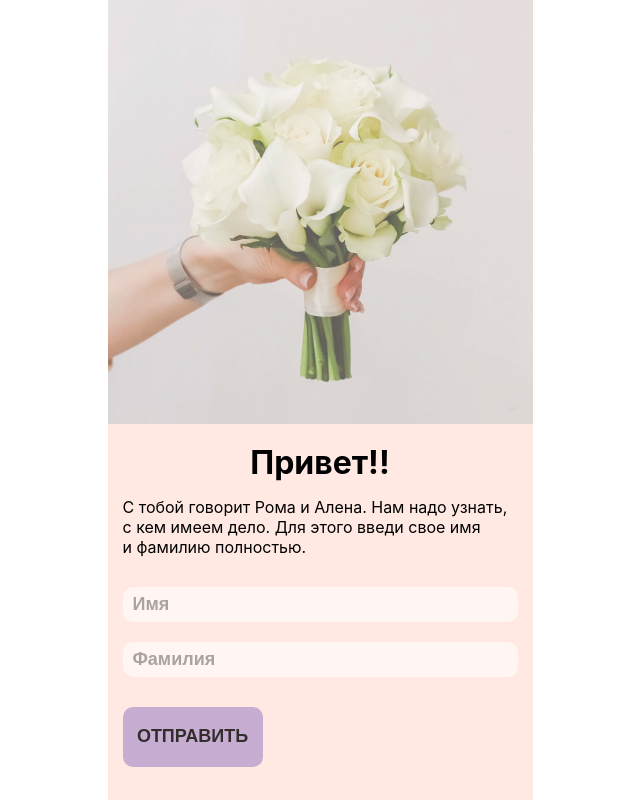
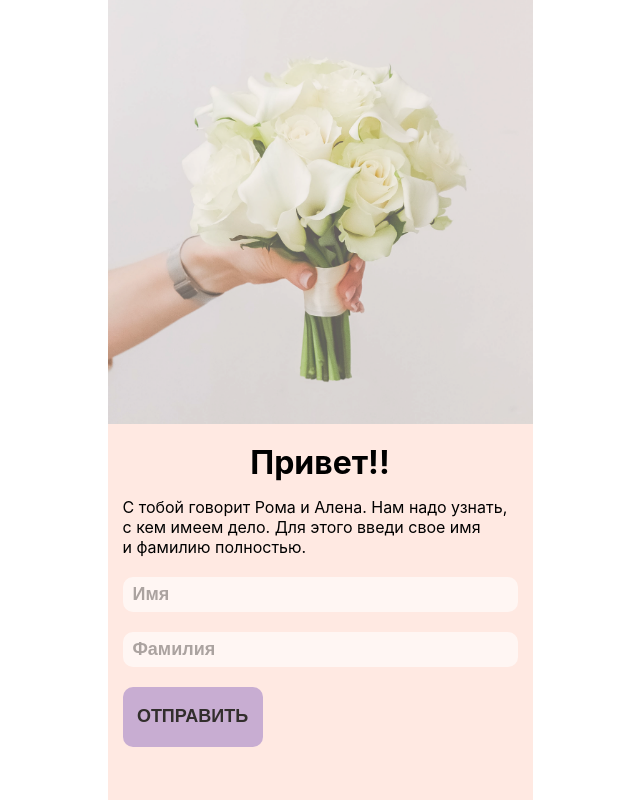
Before and after one commit to rakulagin/wedding, a React (Create React App) app: page / in a window 1280 px wide. Shown: the whole page, without its empty margins (320-960 px from the left). Built offline with nearby package versions, Linux system fonts and the light colour scheme; the HTML template or start-up script is replaced by a standard one.

Commit message:
button 2

```diff
--- a/src/App.css
+++ b/src/App.css
@@ -28,5 +28,5 @@ h1 {
 }
 
 .app-text {
-  margin-bottom: 30px;
+  margin-bottom: 20px;
 }
--- a/src/components/InputForm/InputForm.module.css
+++ b/src/components/InputForm/InputForm.module.css
@@ -21,7 +21,6 @@
 }
 
 .button {
-    margin-top: 10px;
     width: 140px;
     height: 60px;
     background-color: #bb9fcf;
```
